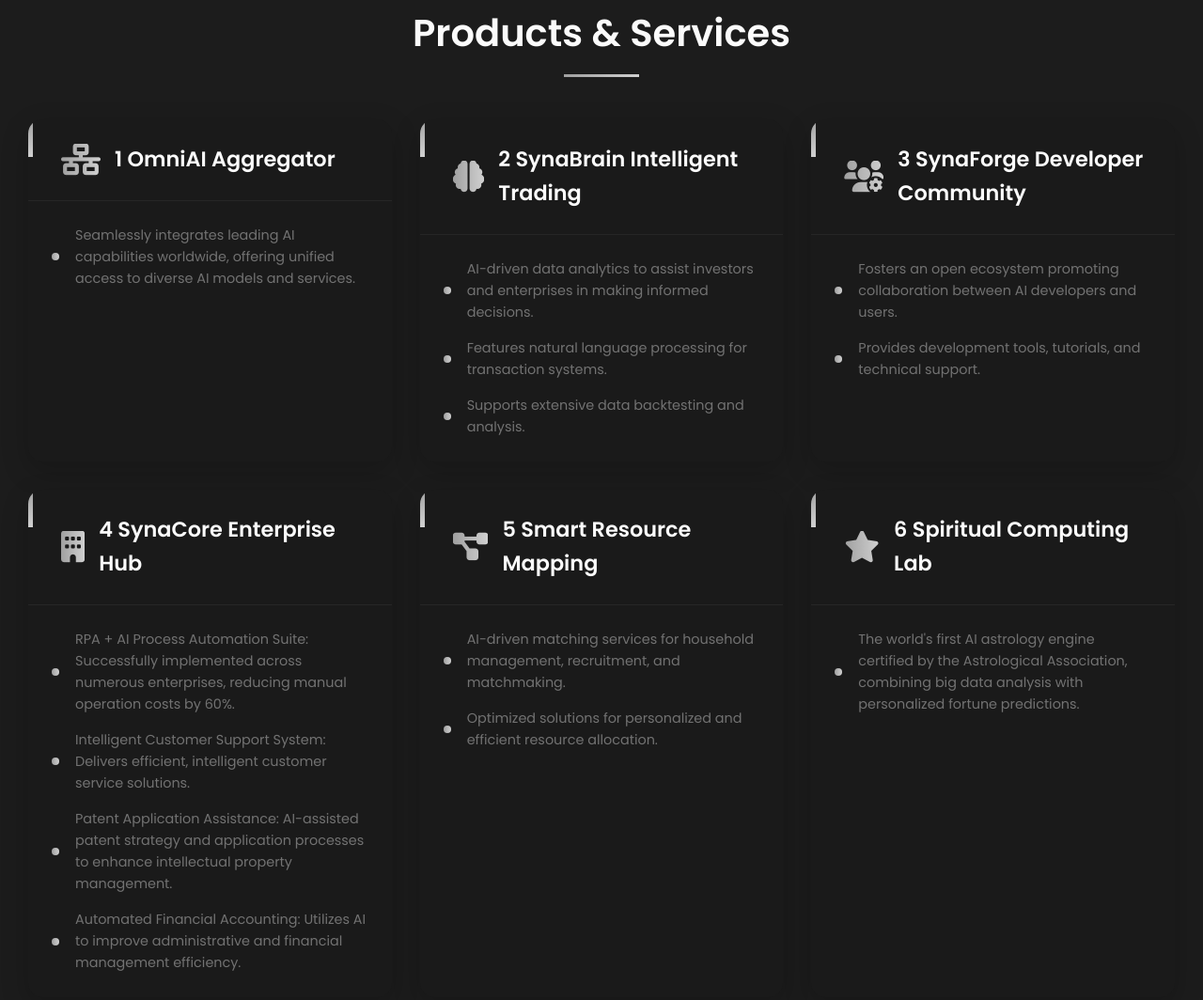
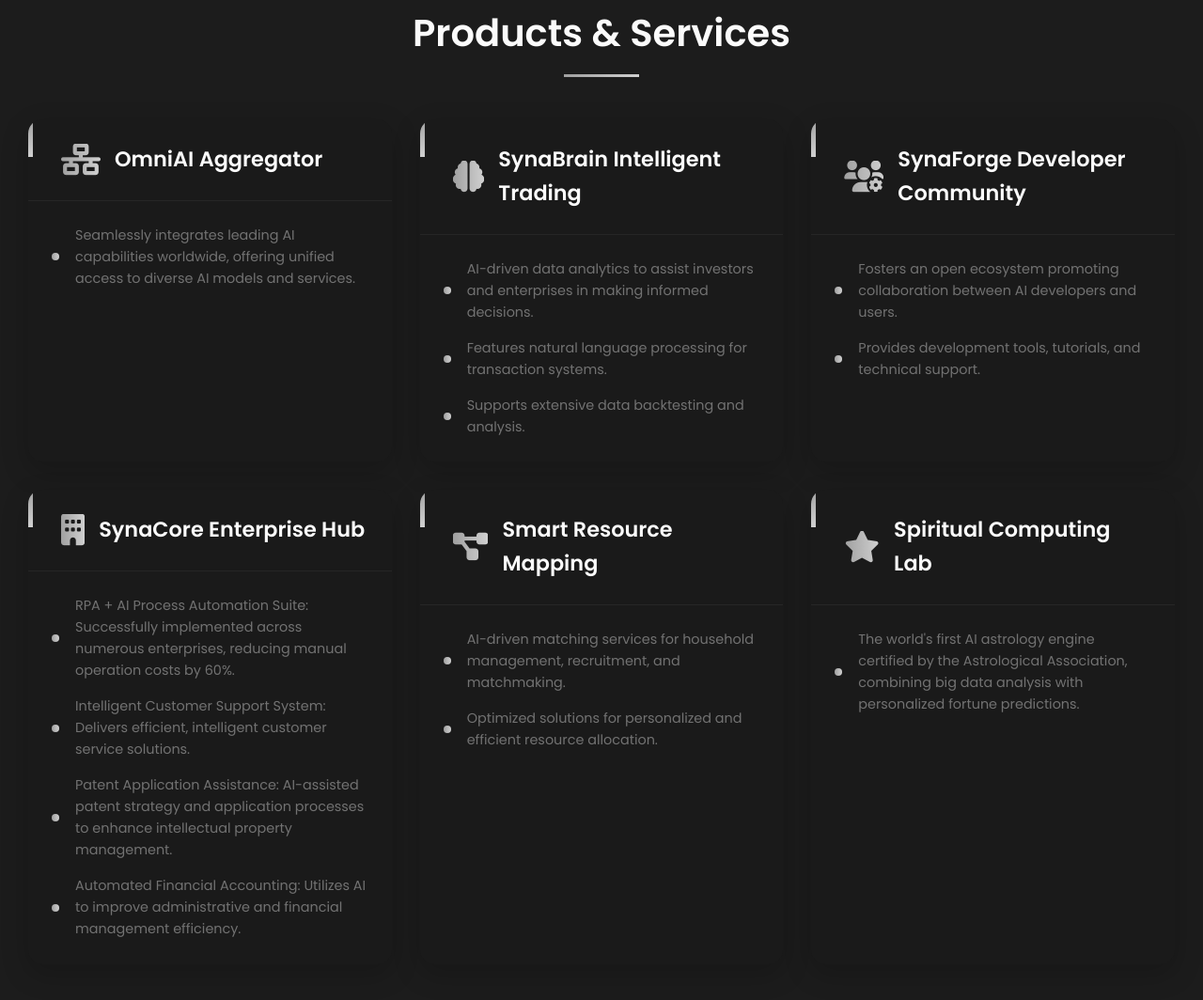
Before and after one commit to vickyoopy/synapticore_website, a website: page index.html in a window 1280 px wide. Shown: the part 917-1981 px from the top of the page at 94% size. Drawn offline with Linux system fonts and the light colour scheme; a web font is replaced by a local one.

```diff
--- a/index.html
+++ b/index.html
@@ -916,7 +916,7 @@
                     <div class="service-header">
                         <h3 class="service-title">
                             <i class="fas fa-network-wired"></i>
-                            1 OmniAI Aggregator
+                            OmniAI Aggregator
                         </h3>
                     </div>
                     <div class="service-body">
@@ -933,7 +933,7 @@
                     <div class="service-header">
                         <h3 class="service-title">
                             <i class="fas fa-brain"></i>
-                            2 SynaBrain Intelligent Trading
+                            SynaBrain Intelligent Trading
                         </h3>
                     </div>
                     <div class="service-body">
@@ -956,7 +956,7 @@
                     <div class="service-header">
                         <h3 class="service-title">
                             <i class="fas fa-users-cog"></i>
-                            3 SynaForge Developer Community
+                            SynaForge Developer Community
                         </h3>
                     </div>
                     <div class="service-body">
@@ -976,7 +976,7 @@
                     <div class="service-header">
                         <h3 class="service-title">
                             <i class="fas fa-building"></i>
-                            4 SynaCore Enterprise Hub
+                            SynaCore Enterprise Hub
                         </h3>
                     </div>
                     <div class="service-body">
@@ -1002,7 +1002,7 @@
                     <div class="service-header">
                         <h3 class="service-title">
                             <i class="fas fa-project-diagram"></i>
-                            5 Smart Resource Mapping
+                            Smart Resource Mapping
                         </h3>
                     </div>
                     <div class="service-body">
@@ -1022,7 +1022,7 @@
                     <div class="service-header">
                         <h3 class="service-title">
                             <i class="fas fa-star"></i>
-                            6 Spiritual Computing Lab
+                            Spiritual Computing Lab
                         </h3>
                     </div>
                     <div class="service-body">
```
